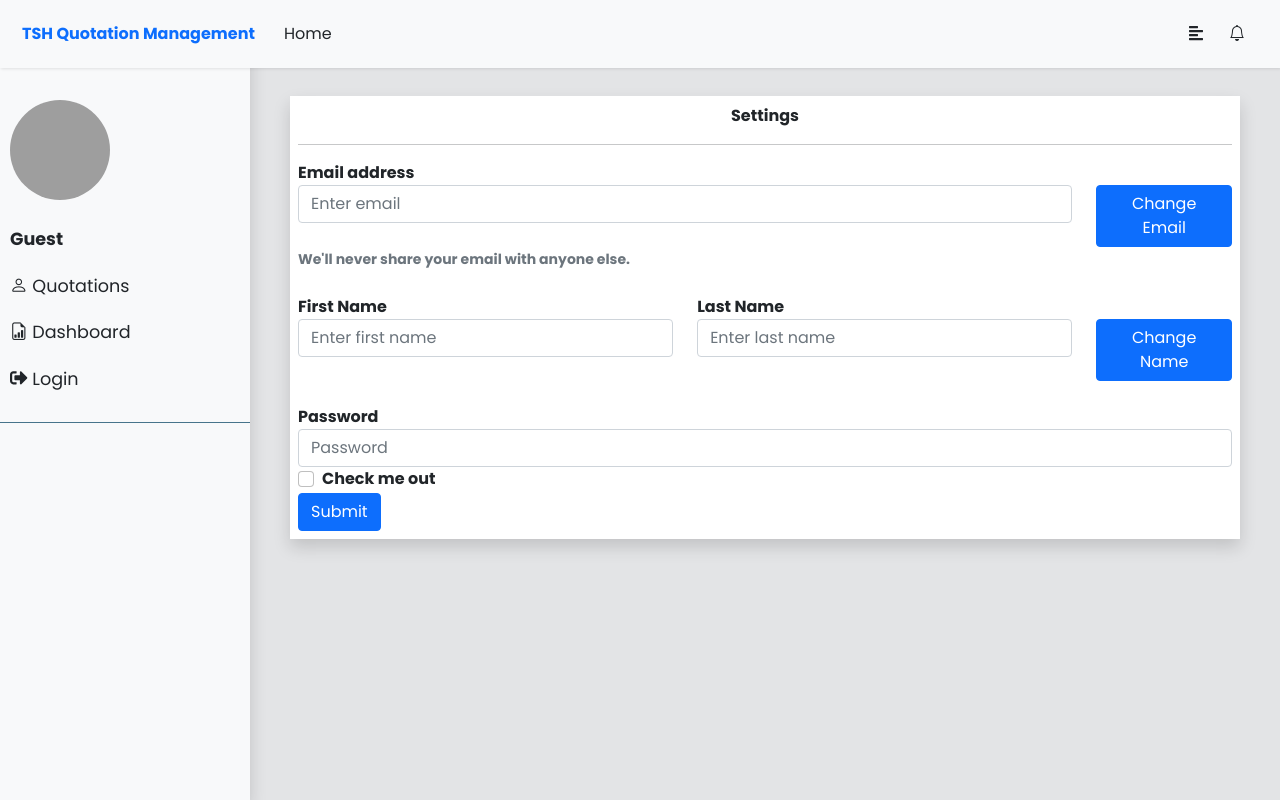
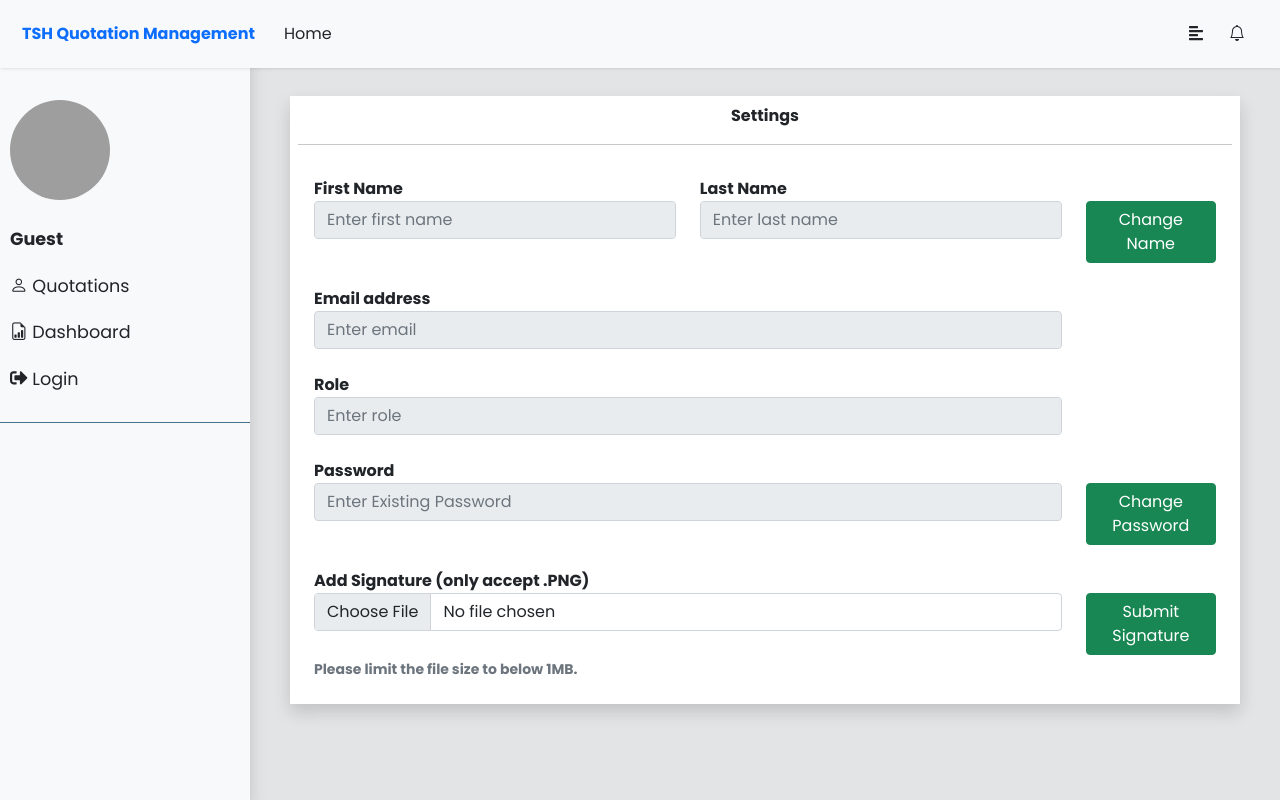
Before and after one commit to izzkhairable/fyp, a Python web app: template aqs_web/templates/settings.html in a window 1280 px wide. Run offline with Jinja, Linux system fonts and the light colour scheme; the template is opened without the code that fills it, so the values that code supplies are empty; some libraries are stand-ins or nearby versions; grey boxes are pictures that could not be loaded.

Commit message:
started work on settings page

```diff
--- a/aqs_web/app.py
+++ b/aqs_web/app.py
@@ -621,9 +621,11 @@ def login():
             id = current_user.id
             email = current_user.staff_email
             name_query = Staff.query.filter_by(staff_email = keyed_email).first()
-            username = name_query.first_name + " " + name_query.last_name
+            first_name = name_query.first_name
+            last_name = name_query.last_name
             #establish session with the logged in username and role
-            session['username'] = username
+            session['first_name'] = first_name
+            session['last_name'] = last_name
             session['role'] = role
             session['id'] = id
             session['email'] = email
--- a/aqs_web/static/js/settings.js
+++ b/aqs_web/static/js/settings.js
@@ -0,0 +1,59 @@
+var staff_id = document.getElementById('staff_id').value;
+
+function start() {
+    loadDetails();
+}
+
+function loadDetails() {
+
+}
+
+function changeName() {
+    document.getElementById('change_name').hidden = true;
+    document.getElementById('save_name').hidden = false;
+    document.getElementById('first_name').disabled = false;
+    document.getElementById('last_name').disabled = false;
+}
+
+function saveName() {
+
+}
+
+function changePassword() {
+    document.getElementById('change_password').hidden = true;
+    document.getElementById('save_password').hidden = false;
+    document.getElementById('password').disabled = false;
+    document.getElementById('change_password_form').hidden = false;
+}
+
+function savePassword() {
+
+}
+
+function checkFile() {
+
+}
+
+function submitSignature() {
+
+}
+
+function checkFirstName() {
+
+}
+
+function checkLastName() {
+
+}
+
+function checkPassword() {
+
+}
+
+function checkNewPassword() {
+
+}
+
+function checkNewPassword2() {
+
+}
--- a/aqs_web/templates/settings.html
+++ b/aqs_web/templates/settings.html
@@ -9,64 +9,132 @@
     <title>TSH - Automated Quotation System</title>
 </head>
 
-<body>
+<body onload="start()">
     {% include 'wrapper_header.html' %}
     <div class="wrapper">
         <!-- Page Content  -->
         <div id="content">
             <div class="pt-3 fw-bold d-flex flex-row bd-highlight mb-3">
-                <!-- Dashboard Diagram -->
                 <div class="shadow p-2 flex-fill bd-highlight bg-white">
                     <div class="text-center">Settings</div>
                     <hr>
-                    <form>
-                        <div class="form-group">
-                            <label>Email address</label>
-                            <div class="row">
-                                <div class="col-10">
-                                    <input type="email" class="form-control" id="" placeholder="Enter email">
-                                </div>
-                                <div class="col-2">
-                                    <button type="button" class="btn btn-primary">Change Email</button>
-                                </div>
-                            </div>
-                            <small id="emailHelp" class="form-text text-muted">We'll never share your email with anyone
-                                else.</small>
-                        </div>
-                        <br>
-                        <div class="row">
-                            <div class="col-5">
-                                <label>First Name</label>
-                            </div>
-                            <div class="col-5">
-                                <label>Last Name</label>
-                            </div>
-                        </div>
+                    <form class="p-3">
                         <div class="form-group">
                             <div class="row">
                                 <div class="col-5">
-                                    <input type="email" class="form-control" id="" placeholder="Enter first name">
+                                    <label>First Name</label><span class="fw-bold text-danger" id="first_name_error_msg"></span>
                                 </div>
                                 <div class="col-5">
-                                    <input type="email" class="form-control" id="exampleInputEmail1"
-                                        aria-describedby="emailHelp" placeholder="Enter last name">
+                                    <label>Last Name</label><span class="fw-bold text-danger" id="last_name_error_msg"></span>
+                                </div>
+                            </div>
+                            <div class="row">
+                                <div class="col-5">
+                                    <input type="text" class="form-control" id="first_name"
+                                        placeholder="Enter first name" value="{{ session['first_name'] | title }}"
+                                        onkeyup="checkFirstName()" disabled>
+                                </div>
+                                <div class="col-5">
+                                    <input type="text" class="form-control" id="last_name" placeholder="Enter last name"
+                                        value="{{ session['last_name'] | title }}" onkeyup="checkLastName()" disabled>
                                 </div>
                                 <div class="col-2">
-                                    <button type="button" class="btn btn-primary">Change Name</button>
+                                    <button type="button" class="btn btn-success w-100" id="change_name"
+                                        onclick="changeName()">Change Name</button>
+                                    <button type="button" id="save_name" hidden class="btn btn-success w-100"
+                                        onclick="saveName()">Save Changes</button>
                                 </div>
                             </div>
                         </div>
                         <br>
                         <div class="form-group">
-                            <label for="exampleInputPassword1">Password</label>
-                            <input type="password" class="form-control" id="exampleInputPassword1"
-                                placeholder="Password">
+                            <label>Email address</label>
+                            <div class="row">
+                                <div class="col-10">
+                                    <input type="email" class="form-control" id="email" placeholder="Enter email"
+                                        value="{{ session['email'] }}" disabled>
+                                </div>
+                            </div>
                         </div>
-                        <div class="form-check">
-                            <input type="checkbox" class="form-check-input" id="exampleCheck1">
-                            <label class="form-check-label" for="exampleCheck1">Check me out</label>
+                        <br>
+                        <div class="form-group">
+                            <label>Role</label>
+                            <div class="row">
+                                <div class="col-10">
+                                    <input type="text" class="form-control" id="role" placeholder="Enter role"
+                                        value="{{ session['role'] | title }}" disabled>
+                                </div>
+                            </div>
                         </div>
-                        <button type="submit" class="btn btn-primary">Submit</button>
+                        <br>
+                        <div class="form-group">
+                            <div class="row">
+                                <div class="col-10">
+                                    <label>Password</label><span class="fw-bold text-danger" id="password_error_msg"></span>
+                                </div>
+                            </div>
+                            <div class="row">
+                                <div class="col-10">
+                                    <input type="password" class="form-control" id="password"
+                                        placeholder="Enter Existing Password" onkeyup="checkPassword()" disabled>
+                                </div>
+                                <div class="col-2">
+                                    <button type="button" class="btn btn-success w-100" id="change_password"
+                                        onclick="changePassword()">Change Password</button>
+                                    <button type="button" id="save_password" hidden class="btn btn-success w-100"
+                                        onclick="savePassword()">Save Changes</button>
+                                </div>
+                            </div>
+                        </div>
+                        <br>
+                        <div id="change_password_form" hidden>
+                            <div class="form-group">
+                                <div class="row">
+                                    <div class="col-10">
+                                        <label>Enter New Password</label><span class="fw-bold text-danger" id="new_password_error_msg"></span>
+                                    </div>
+                                </div>
+                                <div class="row">
+                                    <div class="col-10">
+                                        <input type="password" class="form-control" id="password_new"
+                                            placeholder="Enter New Password" onkeyup="checkNewPassword()">
+                                    </div>
+                                </div>
+                            </div>
+                            <br>
+                            <div class="form-group">
+                                <div class="row">
+                                    <div class="col-10">
+                                        <label>Re-Enter New Password</label><span class="fw-bold text-danger" id="new_password2_error_msg"></span>
+                                    </div>
+                                </div>
+                                <div class="row">
+                                    <div class="col-10">
+                                        <input type="password" class="form-control" id="password_new_2"
+                                            placeholder="Re-Enter New Password" onkeyup="checkNewPassword2()" >
+                                    </div>
+                                </div>
+                            </div>
+                            <br>
+                        </div>
+                        <div class="form-group">
+                            <div class="row">
+                                <div class="col-10">
+                                    <label>Add Signature (only accept .PNG)</label>
+                                </div>
+                            </div>
+                            <div class="row">
+                                <div class="col-10">
+                                    <input type="file" class="form-control" id="signature" onchange="checkFile()"
+                                        accept="image/png">
+                                </div>
+                                <div class="col-2">
+                                    <button type="button" class="btn btn-success w-100"
+                                        onclick="submitSignature()">Submit Signature</button>
+                                </div>
+                                <small class="form-text text-muted">Please limit the file size to below 1MB.</small>
+                            </div>
+                        </div>
                     </form>
                 </div>
             </div>
--- a/aqs_web/templates/wrapper_header.html
+++ b/aqs_web/templates/wrapper_header.html
@@ -51,7 +51,7 @@
                             {% if session['logged_in'] %}
                             <b>{{ session['role'] | title }}</b>
                             <br>
-                            <u id="username">{{ session['username'] | title }}</u>
+                            <u id="username">{{ session['first_name'] | title }} {{ session['last_name'] | title }}</u>
 
                             <!-- else, appear as guest -->
                             {% else %}
```
